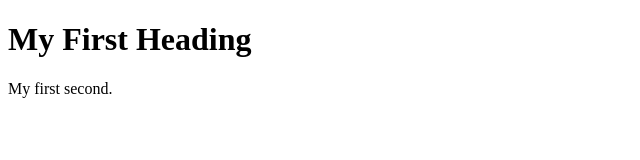
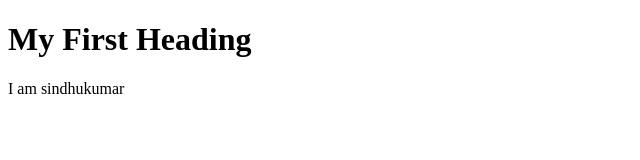
Before and after one commit to sindhukumarv/sample, a plain HTML site: page index.html in a window 1280 px wide. Shown: the full height of the page, 0-640 px from the left. Drawn offline with Linux system fonts and the light colour scheme.

Commit message:
feat : added front end

```diff
--- a/index.html
+++ b/index.html
@@ -4,7 +4,7 @@
 
 <h1>My First Heading</h1>
 
-<p>My first second.</p>
+<p>I am sindhukumar</p>
 
 </body>
 </html>
```
